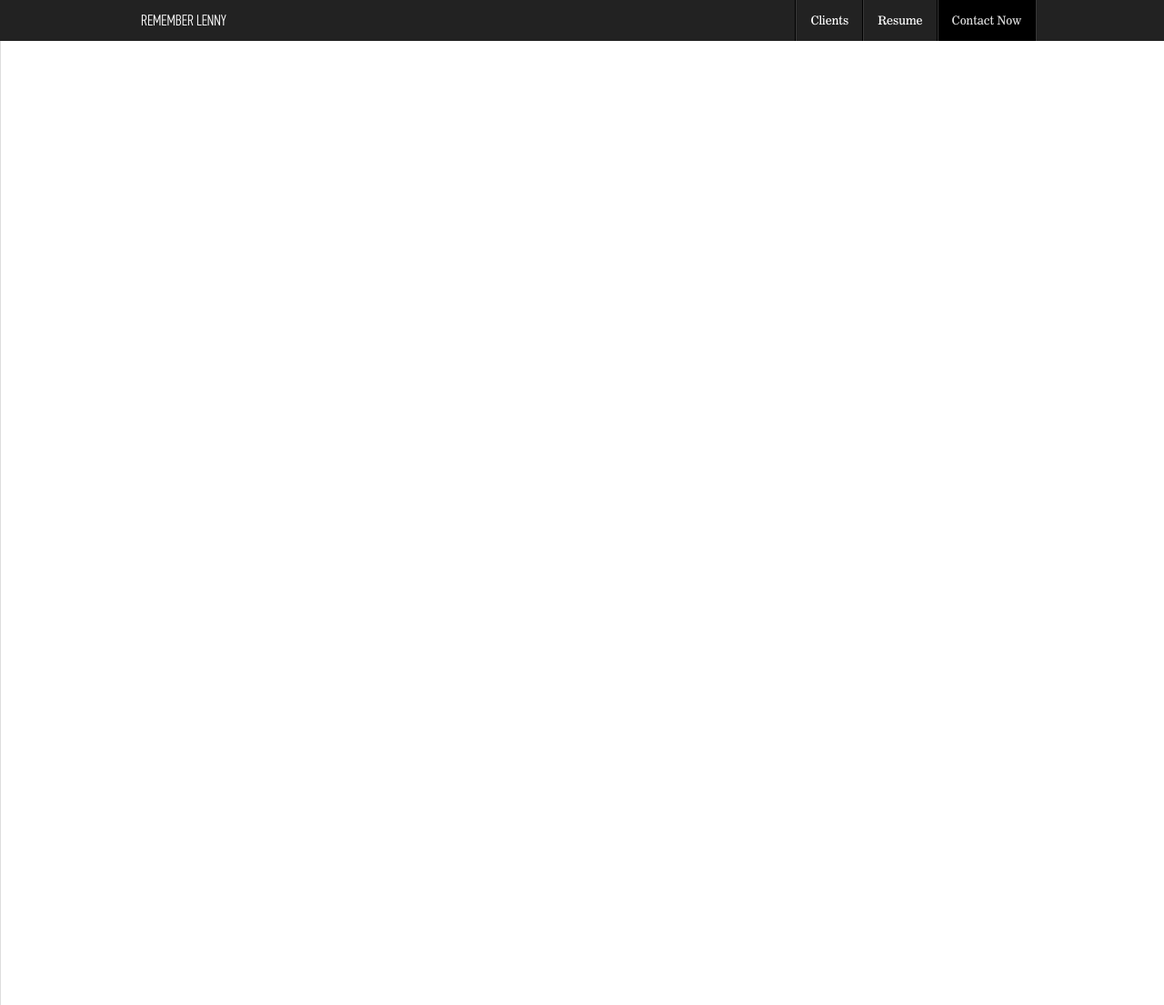
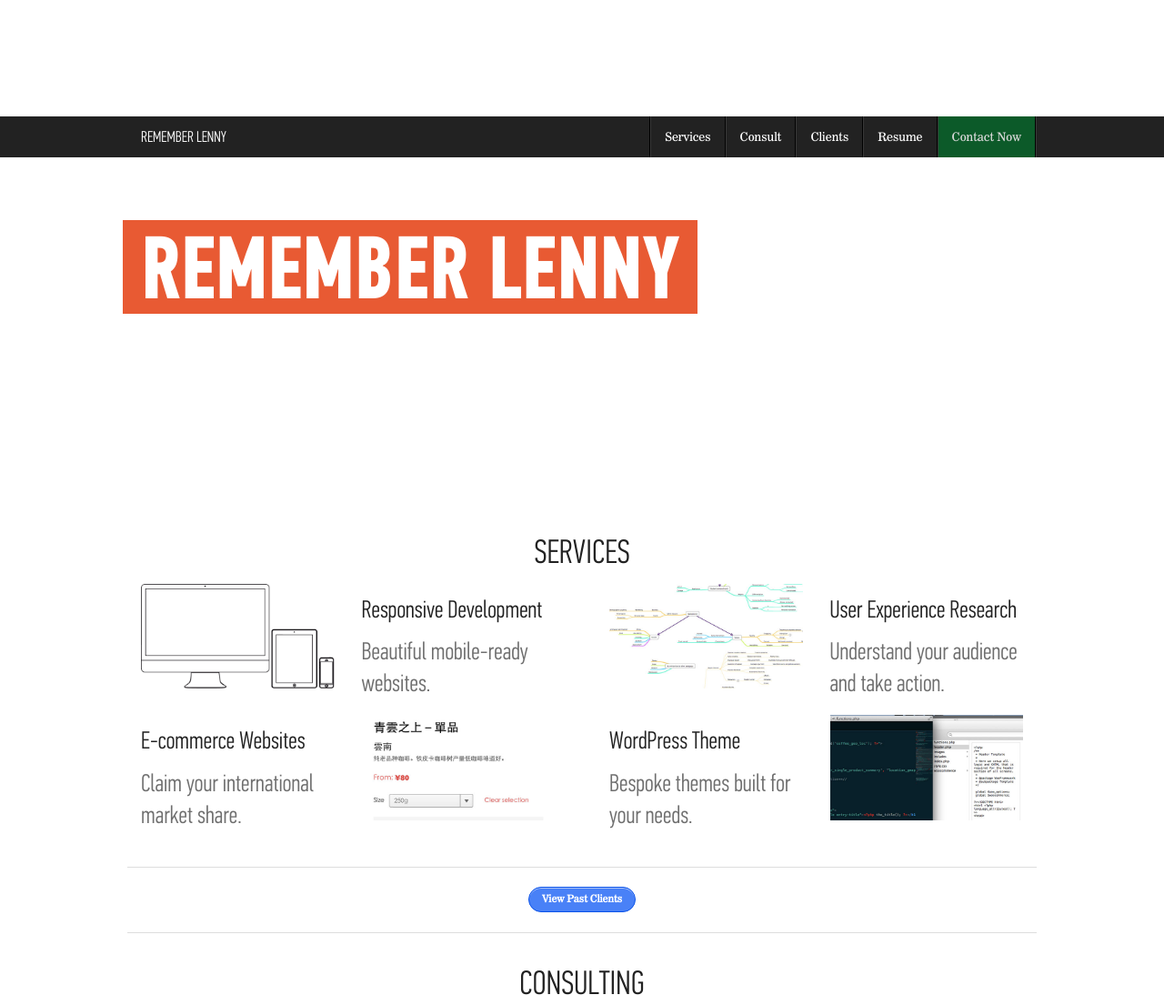
Before and after one commit to lkbgift/portfolio, a website: page app/index.html in a window 1280 px wide. Shown: the top 1105 px of the page at 91% size. Drawn offline with Linux system fonts and the light colour scheme.

Commit message:
added view-controller-model for experience-consulting-topnav

```diff
--- a/app/index.html
+++ b/app/index.html
@@ -22,81 +22,80 @@
 	</script>
 </head>
 <body>
-	<div class="contain-to-grid top-nav">
-    <nav class="top-bar ">
-      <ul>
-        <li class="name"><h1><a href="#">Remember Lenny</a></h1></li>
-				<li class="toggle-topbar"><a href="#"></a></li>
-      </ul>
-      <section>
-        <ul class="right" data-magellan-expedition>
-          <li data-magellan-arrival='head' class="divider show-for-medium-and-up"></li>
-				  <li data-magellan-arrival='clients'><a href="#clients">Clients</a></li>
-				  <li class="divider"></li>
-				  <li data-magellan-arrival='resume'><a href="#resume">Resume</a></li>
-				  <li class="divider"></li>
-				  <li data-magellan-arrival='contact'><a href="#contact">Contact Now</a></li>
-				  <li class="divider"></li>
-        </ul>
-      </section>
-    </nav>
-  </div>
-	<div class="" id="clients" data-magellan-destination='clients'>
-		<div id="client-wrap">
-			<div class="client">
-				<div class="hero-wrapper twelve independent">
+	<div id="topNavArea"></div>
+	<div class="" id="hero">
+		<div class="row hero-wrapper  independent">
 			<div class=" columns hero independent">
 				<div class="lamb">
 					<h1 class="bold-header red-highlight">Remember Lenny </h1>
-							<span class="justTheTip">
-								<div class="arrow-right"></div>
-							</span>
 				</div>
 			</div>
 	</div>
+	<div class="" id="services" data-magellan-destination='services'>
+			<div class="row">
+				<div class="header text-center">
+					<h2>Services</h2>
 				</div>
-			<div class="client converse">
-				<div class="messaging">
-					<h2>UX Development</h2>
-					<h3>Past Clients</h3>
-					<ul>
-						<li>Converse Asia Pacific</li>
-						<li>iTalki</li>
-					</ul>
-					<p></p>
 			</div>
-				<div class="grid99">
-					<div class="grid31">
-						<img src="images/600.png" alt="">
-						<img src="images/600.png" alt="">
-						<img src="images/600.png" alt="">
+			<div class="row">
+				<div class="row">
+					<div class="six column">
+						<div class="six column">
+							<img src="images/services/responsive.png" alt="">
 						</div>
-					<div class="grid31">
-						<img src="images/600.png" alt="">
-						<img src="images/600.png" alt="">
-						<img src="images/600.png" alt="">
+						<div class="six column">
+							<h3>Responsive Development</h3>
+							<h3 class="subheader">
+								Beautiful mobile-ready websites.
+							</h3>
 						</div>
-					<div class="grid31">
-						<img src="images/600.png" alt="">
-						<img src="images/600.png" alt="">
-						<img src="images/600.png" alt="">
+					</div>
+					<div class="six column">
+						<div class="six column">
+							<img src="images/services/ux.jpg" alt="">
+						</div>
+						<div class="six column">
+							<h3>User Experience Research</h3>
+							<h3 class="subheader">Understand your audience and take action.</h3>
 						</div>
 					</div>
 				</div>
-			<div class="client responsive">
-				<div class="windowCase">
-					<img src="images/completeWindowTrans.png" alt="">
+				<div class="row">
+					<div class="six column">
+						<div class="six column">
+							<h3>E-commerce Websites</h3>
+							<h3 class="subheader">
+								Claim your international market share.
+							</h3>
+						</div>
+						<div class="six column">
+							<img src="images/services/ecommerce.jpg" alt="">
 						</div>
 					</div>
-			<div class="client"><img src="images/600.png" alt=""> </div>
-			<div class="client"><img src="images/600.png" alt=""> </div>
+					<div class="six column">
+						<div class="six column">
+							<h3>WordPress Theme</h3>
+							<h3 class="subheader">Bespoke themes built for your needs.</h3>
+						</div>
+						<div class="six column">
+							<img src="images/services/wordpress.jpg" alt="">
 						</div>
 					</div>
+				<div class="column twelve" id="clientSeeArea"></div>
+				</div>
+	</div>
+	<div class="" id="consulting" data-magellan-destination='consulting'>
+		<div class="row">
+			<div class="twelve column text-center">
+				<div class="header">
+					<h2>Consulting</h2>
+				</div>
+				<div id="consultingArea"></div>
+				<div id="contactNowArea"></div>
+			</div>
 
+	</div>
 	<div class="row" id="resume" data-magellan-destination='resume'>
-		<div class="twelve column centered">
-			<div id="resumeDownloadArea1" class="text-center"></div>
-		</div>
 		<div class="experience column eight mobile-four">
 			<h2 class="red-topborder">Experience</h2>
 			<div id="experienceArea"></div>
@@ -112,7 +111,7 @@
 			</div>
 		</div>
 		<div class="twelve column centered">
-			<div id="resumeDownloadArea2" class="text-center"></div>
+			<div id="resumeDownloadArea" class="text-center"></div>
 		</div>
 	</div>
 	<div id="contact" class="row contactWrapper independent" data-magellan-destination='contact'>
@@ -124,6 +123,55 @@
 	<script src="javascripts/foundation/foundation.min.js"></script>
   <script src="javascripts/foundation/app.js"></script>
   <script type="text/javascript">
+  var topNavData = {
+  	left: [
+  		{
+  			"title": "Remember Lenny"
+  		},
+  	],
+  	right: [
+  		{
+  			"reference": "services",
+  			"title": "Services"
+  		},
+  		{
+  			"reference": "consulting",
+  			"title": "Consult"
+  		},
+  		{
+  			"reference": "clients",
+  			"title": "Clients"
+  		},
+  		{
+  			"reference": "resume",
+  			"title": "Resume"
+  		},
+  		{
+  			"reference": "contact",
+  			"title": "Contact Now",
+  			"attention": true
+  		}
+  	]
+  };
+  var consultingData = {
+  	consulting: [
+  		{
+				"image": "images/consulting/timeline.png",
+  			"title": "Project Management",
+  			"description": "Research, planning, and milestone execution consulting are available. In-progress and new projects are welcomed. Experience with in-house and outsourced teams.",
+  		},
+  		{
+				"image": "images/consulting/report.png",
+  			"title": "Analysis and Report",
+  			"description": "Code audits, speed analysis, and search result targeted syntax review. Websites are analyzed to produce in-depth reports for improvement. Experience with large international brands.",
+  		},
+  		{
+				"image": "images/consulting/training.png",
+  			"title": "Team Training",
+  			"description": "Front-end best practices, web development introduction, and team organization. Emphasis on scalable and maintainable CSS. Experience with SCRUM and iterative development.",
+  		}
+  	]
+  };
 	var experienceData = {
 		experience: [
 	  	{
@@ -170,10 +218,26 @@
 	    }
 	  ]
 	};
+	var clientSeeData = {
+		ctaData: [
+			{
+				"ctaLocation": "#client",
+				"buttonText": "View Past Clients"
+			}
+		]
+	};
+	var contactNowData = {
+		ctaData: [
+			{
+				"ctaLocation": "#contact",
+				"buttonText": "Contact Lenny"
+			}
+		]
+	};
 	var resumeDownloadData = {
-		resumeDownload: [
+		ctaData: [
 			{
-				"resumeLocation": "downloads/RememberLenny.pdf",
+				"ctaLocation": "downloads/RememberLenny.pdf",
 				"buttonText": "Download Resume PDF"
 			}
 		]
@@ -280,11 +344,40 @@
 			}
 		]
 	};
+
+	var topNavTemplate = '{{#left}}'+
+		 '<div class="contain-to-grid top-nav"> ' +
+		   '<nav class="top-bar ">' +
+		      '<ul>' +
+						'<li class="name"><h1><a href="#">{{title}}</a></h1></li>' +
+						'<li class="toggle-topbar"><a href="#"></a></li>' +
+		      '</ul>' +
+		      '{{/left}}'+
+			      '<section>'+
+				      '<ul class="right" data-magellan-expedition>' +
+								'<li data-magellan-arrival="head" class="divider show-for-medium-and-up"></li>' +
+					      '{{#right}} ' +
+								'<li data-magellan-arrival="{{reference}}" class="{{#attention}}orange-back {{/attention}}"><a href="#{{reference}}">{{title}}</a></li>' +
+								'<li class="divider"></li>' +
+								'{{/right}}' +
+				       '</ul>' +
+			      '</section>' +
+			   '</nav>' +
+			'</div>';
+	var consultingTemplate = '{{#consulting}}' +
+			'<div class="four column">' +
+        '<div class="consulting-item">' +
+					'<img  src="{{image}}" alt="">' +
+					'<h3>{{title}}</h3>' +
+          '<p class="text-left">{{description}}</p>' +
+        '</div>' +
+      '</div>' +
+      '{{/consulting}}';
   var experienceTemplate = '{{#experience}} <div class="experience-item">' +
 	  '<h3 class="title inline">{{position}}</h3> | <h3 class="company subheader inline">{{company}}</h3>' +
 	  '<h4 class="dates">{{startDate}} - {{endDate}}</h4>' +
 	  '<p>{{description}}</p> </div> {{/experience}}';
-  var resumeDownloadTemplate = '<hr>{{#resumeDownload}}<a href="{{resumeLocation}}" class="button round small">{{buttonText}}</a>{{/resumeDownload}}<hr>';
+  var ctaTemplate = '<div class="text-center"><hr>{{#ctaData}}<a href="{{ctaLocation}}" class="button round small">{{buttonText}}</a>{{/ctaData}}<hr></div>';
   var skillsTemplate = '<ul class="">' +
 		'{{#skills}} {{#rowIn}}<div class="row">{{/rowIn}} <li class=" no-list-style {{width}} {{column}} {{skill}}"><h3>{{skill}}</h3>' +
 		'<div class="radius progress   {{colorContext}}"><span class="meter"></span></div>' +
@@ -319,26 +412,27 @@
 		  '<textarea placeholder="{{textareaPlaceholder}}"></textarea>'+
 		  '<input type="submit" class="large success radius button even twelve" value="{{inputButton}}" />'+
 		'</form>{{/contactForm}}';
-  var viewExperience = Mustache.to_html(experienceTemplate, experienceData);
-  var viewResumeDownload = Mustache.to_html(resumeDownloadTemplate, resumeDownloadData);
-  var viewSkills = Mustache.to_html(skillsTemplate, skillsData);
-  var viewEducation = Mustache.to_html(educationTemplate, educationData);
-  var viewContactForm = Mustache.to_html(contactFormTemplate, contactFormData);
+
+  var viewTopNav 					= Mustache.to_html(topNavTemplate, 			topNavData);
+  var viewConsulting 			= Mustache.to_html(consultingTemplate, 	consultingData);
+  var viewExperience 			= Mustache.to_html(experienceTemplate, 	experienceData);
+  var viewResumeDownload 	= Mustache.to_html(ctaTemplate, 				resumeDownloadData);
+  var viewClient 					= Mustache.to_html(ctaTemplate, 				clientSeeData);
+  var viewContactNow	 		= Mustache.to_html(ctaTemplate, 				contactNowData);
+  var viewSkills 					= Mustache.to_html(skillsTemplate, 			skillsData);
+  var viewEducation 			= Mustache.to_html(educationTemplate, 	educationData);
+  var viewContactForm 		= Mustache.to_html(contactFormTemplate, contactFormData);
+
+  $('#topNavArea').html(viewTopNav);
+  $('#consultingArea').html(viewConsulting);
   $('#experienceArea').html(viewExperience);
-  $('#resumeDownloadArea1').html(viewResumeDownload);
-  $('#resumeDownloadArea2').html(viewResumeDownload);
+  $('#clientSeeArea').html(viewClient);
+  $('#contactNowArea').html(viewContactNow);
+  $('#resumeDownloadArea').html(viewResumeDownload);
   $('#skillsArea').html(viewSkills);
   $('#educationArea').html(viewEducation);
   $('#contactForm').html(viewContactForm);
 
-	$(function(){
-		$("#client-wrap").wrapInner("<table cellspacing='30'><tr>");
-		$(".client").wrap("<td></td>");
-		$("body").mousewheel(function(event, delta) {
-			this.scrollLeft -= (delta * 30);
-			event.preventDefault();
-		});
-	});
 	</script>
 </body>
 </html>
--- a/app/sass/_settings.scss
+++ b/app/sass/_settings.scss
@@ -296,7 +296,17 @@
     }
   }
 }
-
+.orange-back{
+  background: #19B352 !important;
+}
+.orange-back:hover{
+  background: lighten(#19B352, 20%) !important;
+}
+.active.orange-back{
+  background: darken(#19B352, 20%) !important;
+  a{
+  }
+}
 .rotate45{
   /* Safari */
   -webkit-transform: rotate(-90deg);
@@ -487,18 +497,6 @@
 .education{
 
 }
-
-.magel{
-  position: absolute;
-  padding-left: 3em;
-  ul{
-    list-style: none;
-  }
-}
-.justTheTip{
-  display: inline-block;
-  margin-left: -3px;
-}
 div.arrow-right {
   width: 0;
   height: 0;
@@ -509,16 +507,3 @@
   border-bottom: 80px solid transparent;
   margin-bottom: -45px;
 }
-.lamb{
-  width:120%;
-}
-#clients{
-  max-width: 100%;
-  overflow:scroll;
-  #client-wrap{
-    width: 15000px;
-    td{
-      width: 100%;
-    }
-  }
-}
```
Also changed, not shown: app/images/case/device-case.png (added), app/images/case/ipad-screen.png (added), app/images/case/iphone-screen.png (added), app/images/case/mac-screen.png (added), app/images/case/macbook-screen.png (added), app/images/consulting/report.png (added), app/images/consulting/timeline.png (added), app/images/consulting/training.png (added), app/images/services/ecommerce.jpg (added), app/images/services/responsive.png (added), app/images/services/ux.jpg (added), app/images/services/wordpress.jpg (added), app/stylesheets/app.css, 1 other file. Lines whose indentation alone changed are shown as unchanged.
